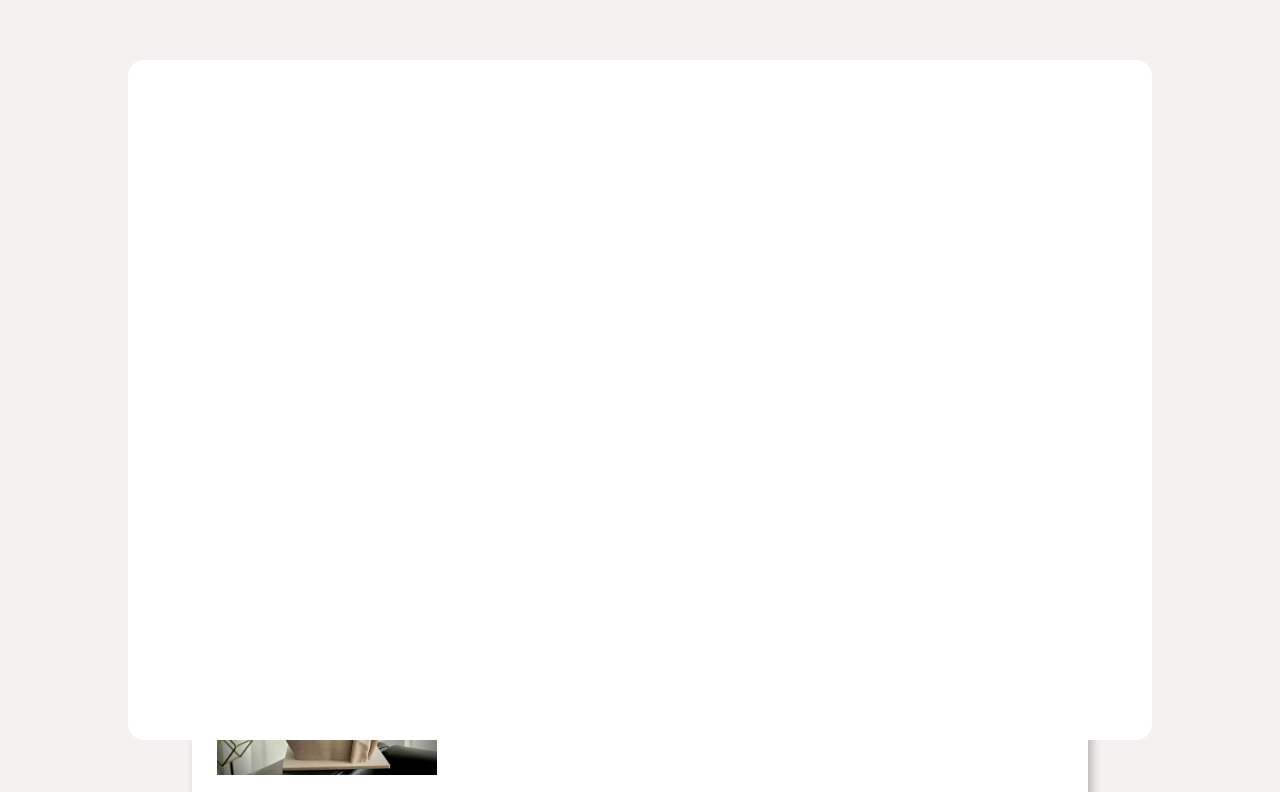
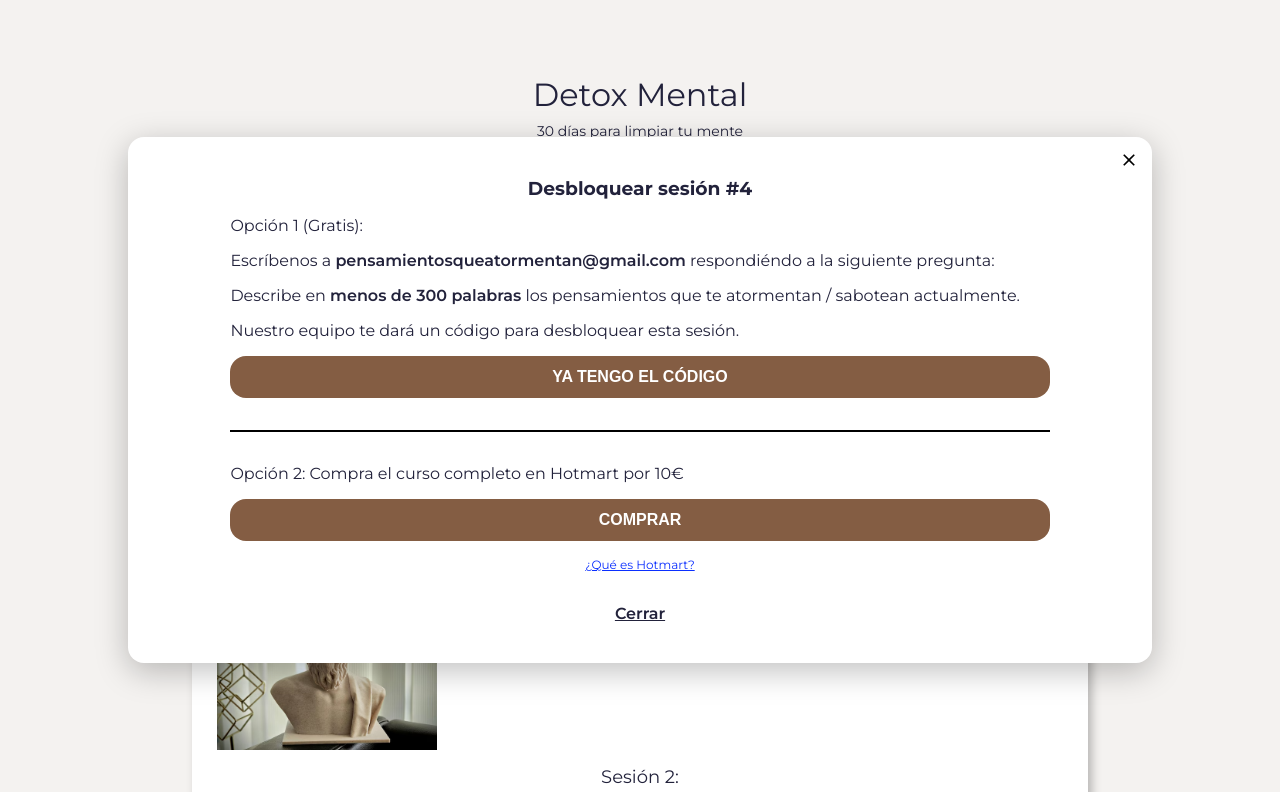
Before and after one commit to alejandroluisacosta/detox-mental-2.0, a React (Vite) app in the folder frontend/: page /course in a window 1280 px wide. Shown: the top 792 px of the page. Built offline with nearby package versions, Linux system fonts and the light colour scheme.

Commit message:
add: modal text, buttons and final styles

```diff
--- a/frontend/src/Components/BlockedSessionModal/BlockedSessionModal.css
+++ b/frontend/src/Components/BlockedSessionModal/BlockedSessionModal.css
@@ -2,10 +2,54 @@
     position: fixed;
     z-index: 1;
     width: 80%;
-    height: 85%;
     top: 50%;
     left: 50%;
     transform: translate(-50%, -50%);
     background-color: white;
     border-radius: 16px;
+    padding: 40px 8%;
+    box-shadow: 0 8px 32px rgba(0, 0, 0, 0.25);
 }
+
+.blocked-session-modal__close {
+    position: absolute;
+    right: 13px;
+    top: 13px;
+}
+
+.blocked-session-modal__title {
+    margin-bottom: 1rem;
+}
+
+.blocked-session-modal__text {
+    text-align: left;
+    margin-bottom: 1rem;
+    word-wrap: break-word;
+}
+
+.blocked-session-modal__more-info {
+    text-align: center;
+    font-size: 12px;
+    margin-bottom: 2rem;
+    color: #0B2FFF;
+    text-decoration: underline;
+}
+
+.blocked-session-modal__close-text {
+    text-align: center;
+    font-size: 16px;
+    font-weight: 600;
+    text-decoration: underline;
+}
+
+.blocked-session-modal__button {
+    padding: 12px 0;
+    margin-bottom: 1rem;
+}
+
+.blocked-session-modal__line {
+    margin: 0 auto;
+    margin-top: 1rem;
+    margin-bottom: 2rem;
+    border: 0.5px solid black;
+}
--- a/frontend/src/Components/BlockedSessionModal/BlockedSessionModal.jsx
+++ b/frontend/src/Components/BlockedSessionModal/BlockedSessionModal.jsx
@@ -3,6 +3,18 @@ import './BlockedSessionModal.css';
 const BlockedSessionModal = () => {
     return (
         <div className="blocked-session-modal">
+            <img className="blocked-session-modal__close" src='/icons/close.svg' alt="Cerrar pantalla de sesión bloqueada" />
+            <h3 className="blocked-session-modal__title">Desbloquear sesión #4</h3>
+            <p className="blocked-session-modal__text">Opción 1 (Gratis):</p>
+            <p className="blocked-session-modal__text">Escríbenos a <strong>pensamientosqueatormentan@gmail.com</strong> respondiéndo a la siguiente pregunta:</p>
+            <p className="blocked-session-modal__text">Describe en <strong>menos de 300 palabras</strong> los pensamientos que te atormentan / sabotean actualmente.</p>
+            <p className="blocked-session-modal__text">Nuestro equipo te dará un código para desbloquear esta sesión.</p>
+            <button className="blocked-session-modal__button">YA TENGO EL CÓDIGO</button>
+            <hr className="blocked-session-modal__line"/>
+            <p className="blocked-session-modal__text">Opción 2: Compra el curso completo en Hotmart por 10€</p>
+            <button className="blocked-session-modal__button">COMPRAR</button>
+            <p className="blocked-session-modal__more-info">¿Qué es Hotmart?</p>
+            <p className="blocked-session-modal__close-text">Cerrar</p>
 
         </div>
     )
--- a/frontend/src/Pages/Course/Course.css
+++ b/frontend/src/Pages/Course/Course.css
@@ -67,14 +67,3 @@
     font-size: 12px;
     margin-bottom: 16px;
 }
-
-.session__button {
-    width: 100%;
-    padding: 12px 64px;
-    border-radius: 16px;
-    border: none;
-    background-color: var(--mid-light-brown);
-    font-weight: 700;
-    color: white;
-    font-size: 16px;
-}
--- a/frontend/src/index.css
+++ b/frontend/src/index.css
@@ -1,4 +1,4 @@
-html {
+html, * {
   box-sizing: border-box;
   margin: 0;
   padding: 0;
@@ -33,6 +33,17 @@ strong {
   font-weight: 600;
 }
 
+button {
+    width: 100%;
+    padding: 12px 64px;
+    border-radius: 16px;
+    border: none;
+    background-color: var(--mid-light-brown);
+    font-weight: 700;
+    color: white;
+    font-size: 16px;
+}
+
 code {
   font-family: source-code-pro, Menlo, Monaco, Consolas, 'Courier New',
     monospace;
```
Also changed, not shown: frontend/public/icons/close.svg (added).
